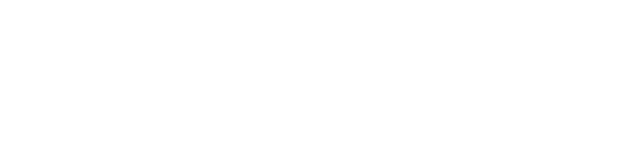
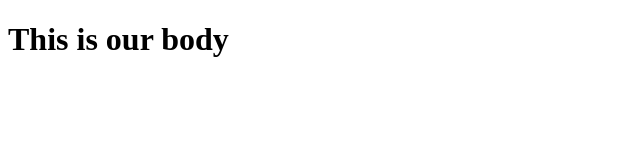
Before and after one commit to Mh-Alamin/colormag-theme, a plain HTML site: page index.html in a window 1280 px wide. Shown: the whole page, without its empty margins (0-640 px from the left). Drawn offline with Linux system fonts and the light colour scheme.

Commit message:
added header tag

```diff
--- a/index.html
+++ b/index.html
@@ -7,6 +7,6 @@
     <title>My first github Project</title>
 </head>
 <body>
-
+      <h1>This is our body</h1>
 </body>
 </html>
```
